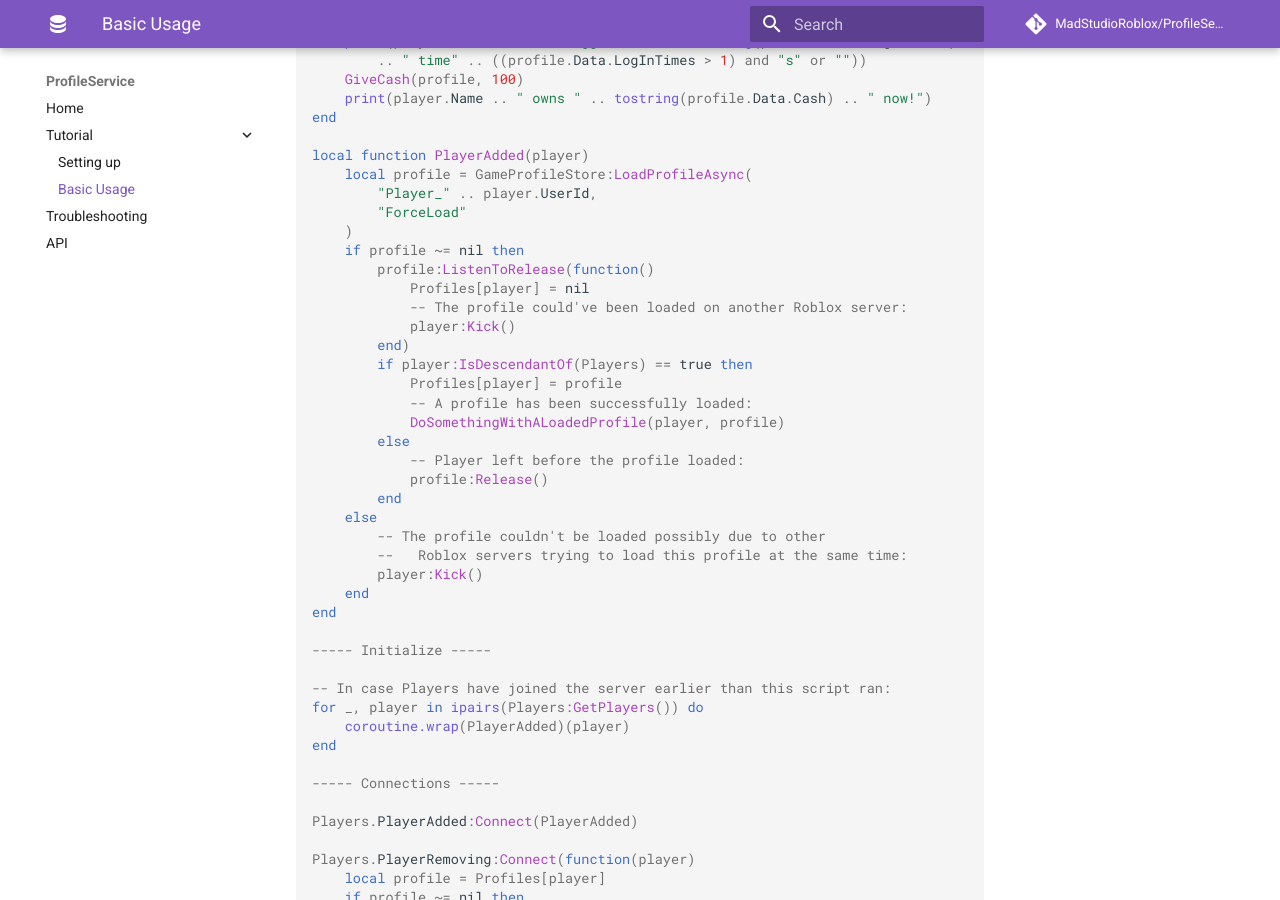
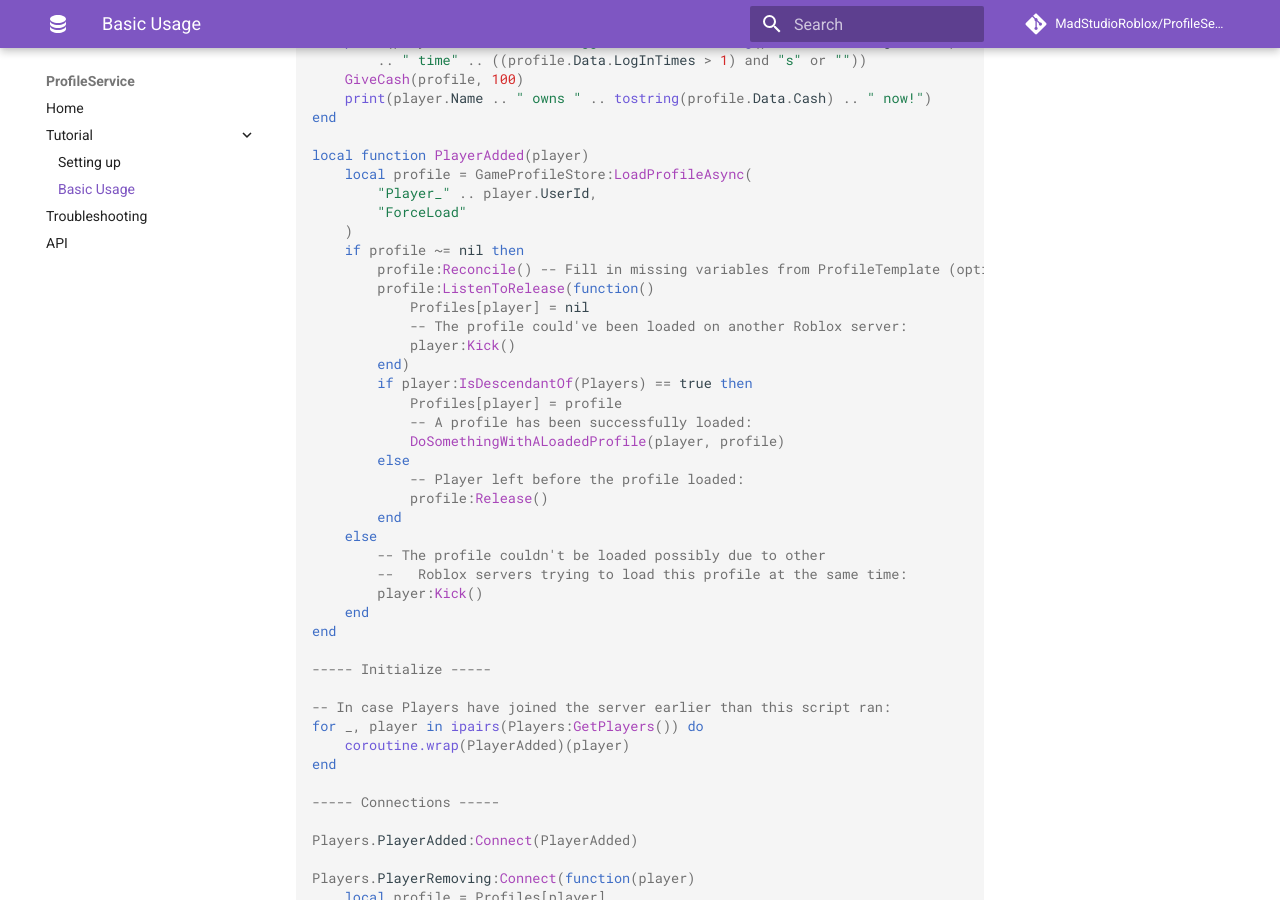
Before and after one commit to MadStudioRoblox/ProfileService, an MkDocs documentation site: the page built from docs/tutorial/basic_usage.md, in a window 1280 px wide and 900 px high, scrolled down 1190 px. Built offline with MkDocs 1.6.1 and Material for MkDocs 9.7.7, drawn with Linux system fonts in a browser that asks for light colours; comment, search, counter and statistics services are not loaded.

Commit message:
Added Profile:Reconcile()

```diff
--- a/docs/tutorial/basic_usage.md
+++ b/docs/tutorial/basic_usage.md
@@ -58,6 +58,7 @@ local function PlayerAdded(player)
 		"ForceLoad"
 	)
 	if profile ~= nil then
+		profile:Reconcile() -- Fill in missing variables from ProfileTemplate (optional)
 		profile:ListenToRelease(function()
 			Profiles[player] = nil
 			-- The profile could've been loaded on another Roblox server:
```
